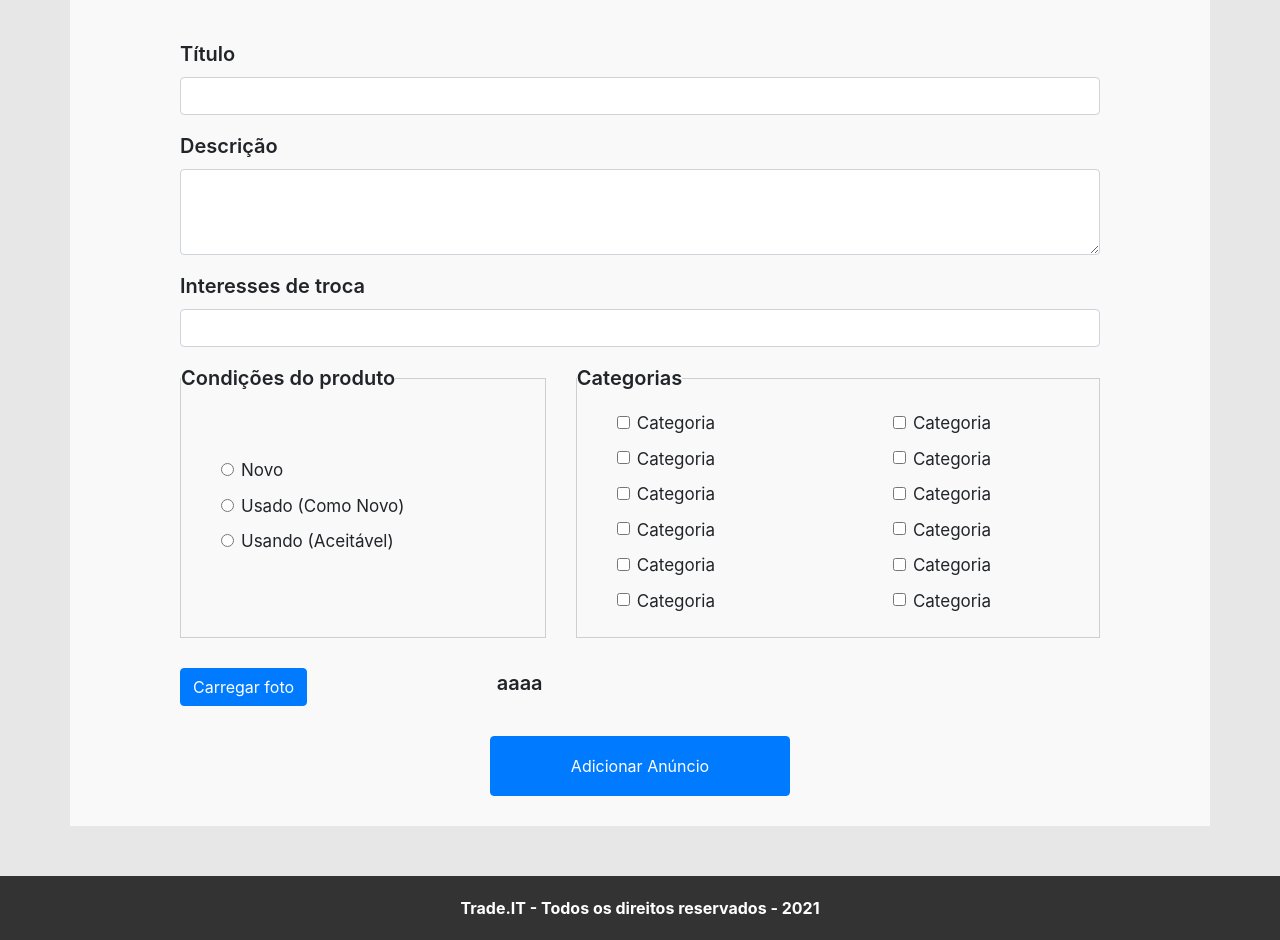
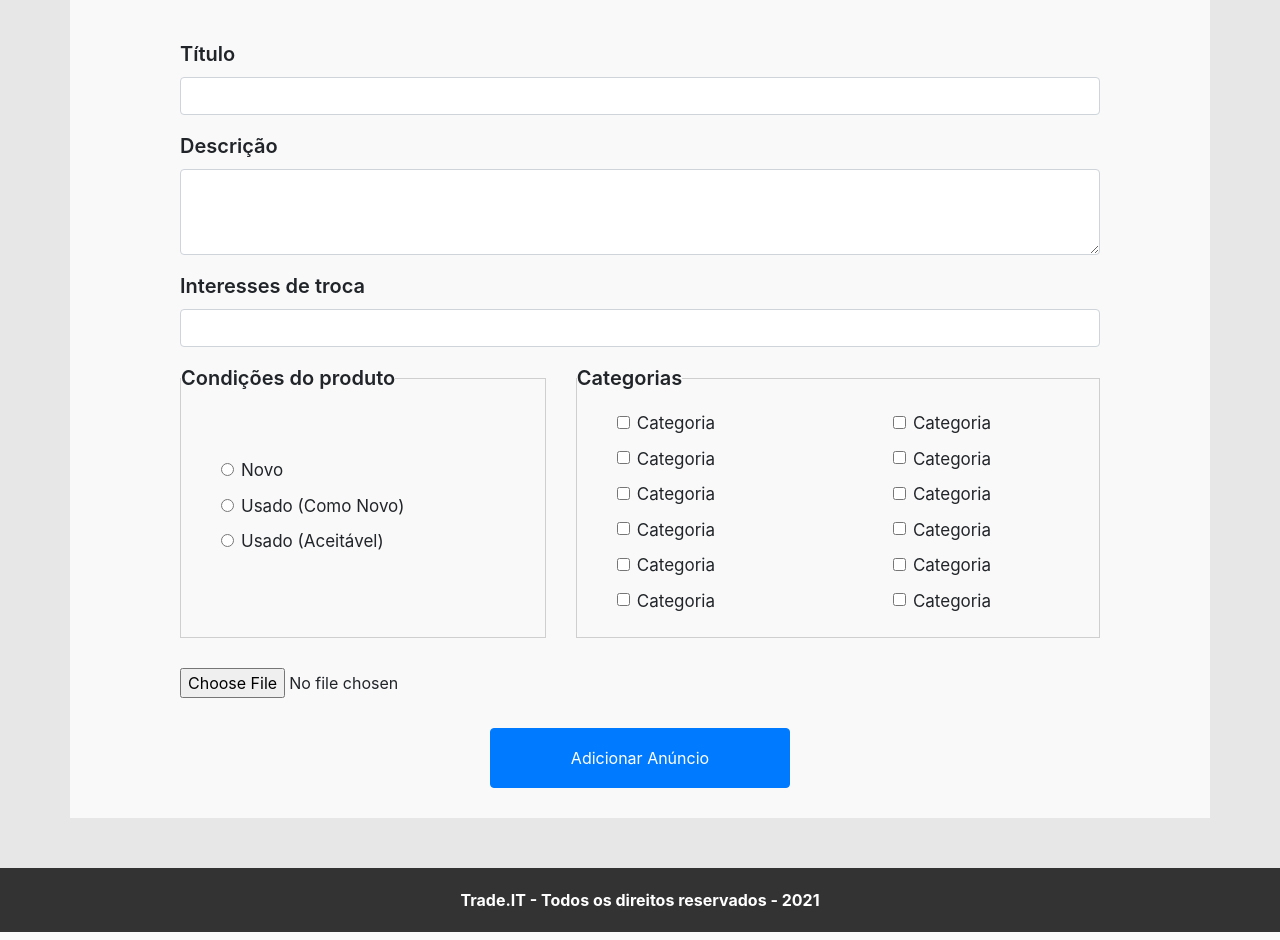
Before and after one commit to AlvaroAlvixx/Trade.it, a PHP site: page /novo_anuncio.php in a window 1280 px wide. Shown: the part 260-1200 px from the top of the page. Run offline with PHP 8.4, Linux system fonts and the light colour scheme; some libraries are stand-ins or nearby versions.

Commit message:
Add files via upload
Página de novo anúncio com alguma alterações de front-end solicitadas pela equipe de back-end

```diff
--- a/Codigo/novo_anuncio.php
+++ b/Codigo/novo_anuncio.php
@@ -17,6 +17,7 @@
 </head>
 
 <body>
+
     <header>
         <div class="row">
             <div class="col-12">
@@ -71,8 +72,8 @@
                                 </li>
                             </ul>
                             <form class="form-inline my-2 my-lg-0">
-                                <a class="nav-link" href="entrar.php">Entrar<span class="sr-only"></span></a>
-                                <a class="nav-link" href="cadastrar.php">Cadastrar<span class="sr-only"></span></a>
+                                <a class="nav-link" href="login.php">Entrar<span class="sr-only"></span></a>
+                                <a class="nav-link" href="cadastro.php">Cadastrar<span class="sr-only"></span></a>
                             </form>
                         </div>
                     </nav>
@@ -115,27 +116,31 @@
                         <div class="col-md-5">
                             <fieldset class="fieldsetAnuncio fieldsetCondicoes">
                                 <legend class="fieldsetAnuncio">Condições do produto</legend>
+                                <form action="">
+
                                     <div class="form-check divRadioCondicoes">
-                                    <input class="form-check-input" type="radio" name="condicaoNovo" id="condicaoNovo"
+                                        <input class="form-check-input" type="radio" name="exampleRadios" id="radioNovo"
                                             value="Novo">
-                                    <label class="form-check-label labelRadio" for="condicaoNovo">
+                                        <label class="form-check-label labelRadio" for="radioNovo">
                                             Novo
                                         </label>
                                     </div>
                                     <div class="form-check divRadioCondicoes">
-                                    <input class="form-check-input" type="radio" name="condicaoUsado01"
-                                        id="condicaoUsado01" value="usadoNovo">
-                                    <label class="form-check-label labelRadio" for="condicaoUsado01">
+                                        <input class="form-check-input" type="radio" name="exampleRadios"
+                                            id="radioUsadoNovo" value="UsadoNovo">
+                                        <label class="form-check-label labelRadio" for="radioUsadoNovo">
                                             Usado (Como Novo)
                                         </label>
                                     </div>
                                     <div class="form-check divRadioCondicoes">
-                                    <input class="form-check-input" type="radio" name="condicaoUsado02"
-                                        id="condicaoUsado02" value="usadoAceitavel">
-                                    <label class="form-check-label labelRadio" for="condicaoUsado02">
-                                        Usando (Aceitável)
+                                        <input class="form-check-input" type="radio" name="exampleRadios"
+                                            id="radioUsadoAceita" value="UsadoAceita">
+                                        <label class="form-check-label labelRadio" for="radioUsadoAceita">
+                                            Usado (Aceitável)
                                         </label>
                                     </div>
+
+                                </form>
                             </fieldset>
                         </div>
 
@@ -143,6 +148,7 @@
                         <div class="col-md-7">
                             <fieldset class="fieldsetAnuncio">
                                 <legend class="fieldsetAnuncio">Categorias</legend>
+                                <form action="">
                                     <div class="row">
                                         <div class="col-md-6">
                                             <div class="form-check divRadioCondicoes">
@@ -221,23 +227,20 @@
                                             </div>
                                         </div>
                                     </div>
+                                </form>
                             </fieldset>
                         </div>
                     </div>
 
                     <div class="row">
                         <div class="col-4">
-                            <button id="btnCarregar" type="submit" class="btn btn-primary btnCarregar">Carregar
-                                foto</button>
-                        </div>
-                        <div class="col-8">
-                            <label for="btnCarregar" id="lblCarregar">aaaa </label>
+                            <input id="CarregarImg" type="file" class="">
                         </div>
                     </div>
 
                     <div class="row">
                         <div class="col-md-12 divBtnCriar">
-                            <button type="submit" class="btn btn-primary">Adicionar Anúncio</button>
+                            <button type="file" class="btn btn-primary">Adicionar Anúncio</button>
                         </div>
                     </div>
 
```
Lines whose indentation alone changed are shown as unchanged.
